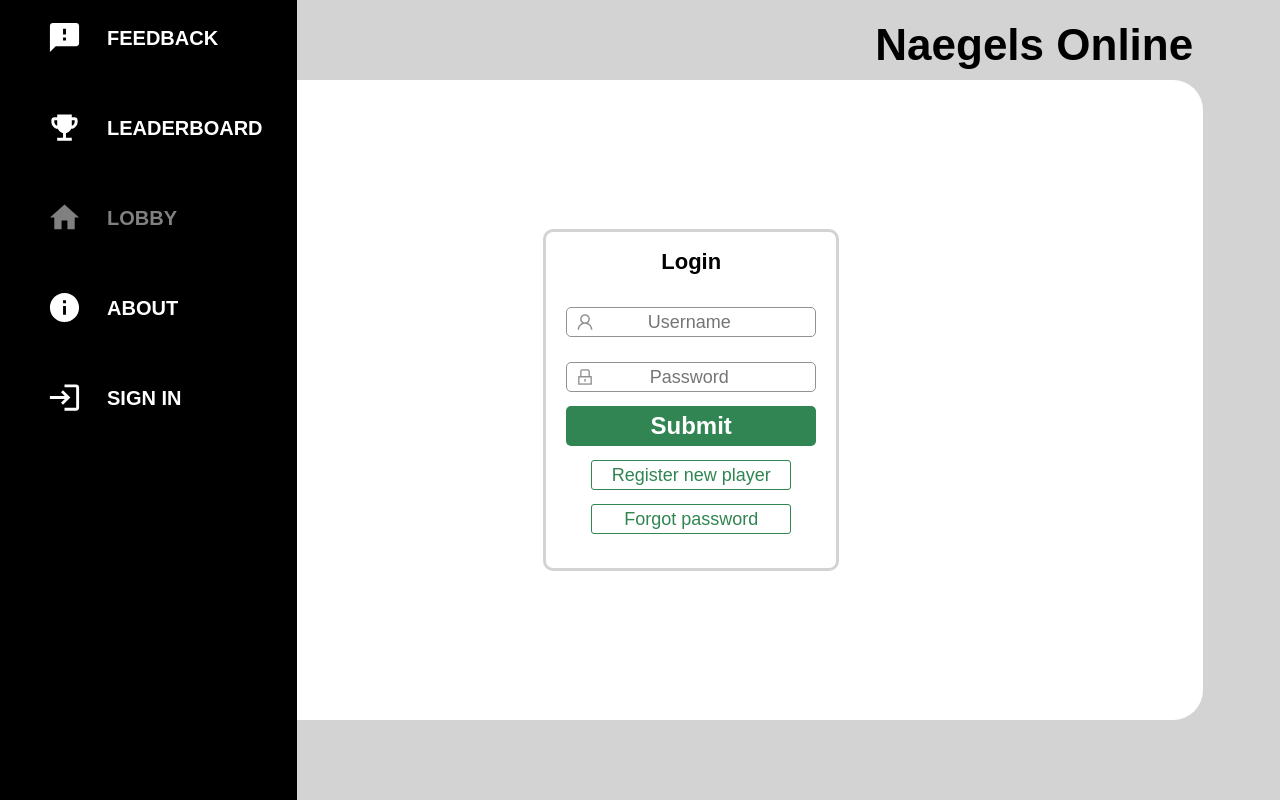
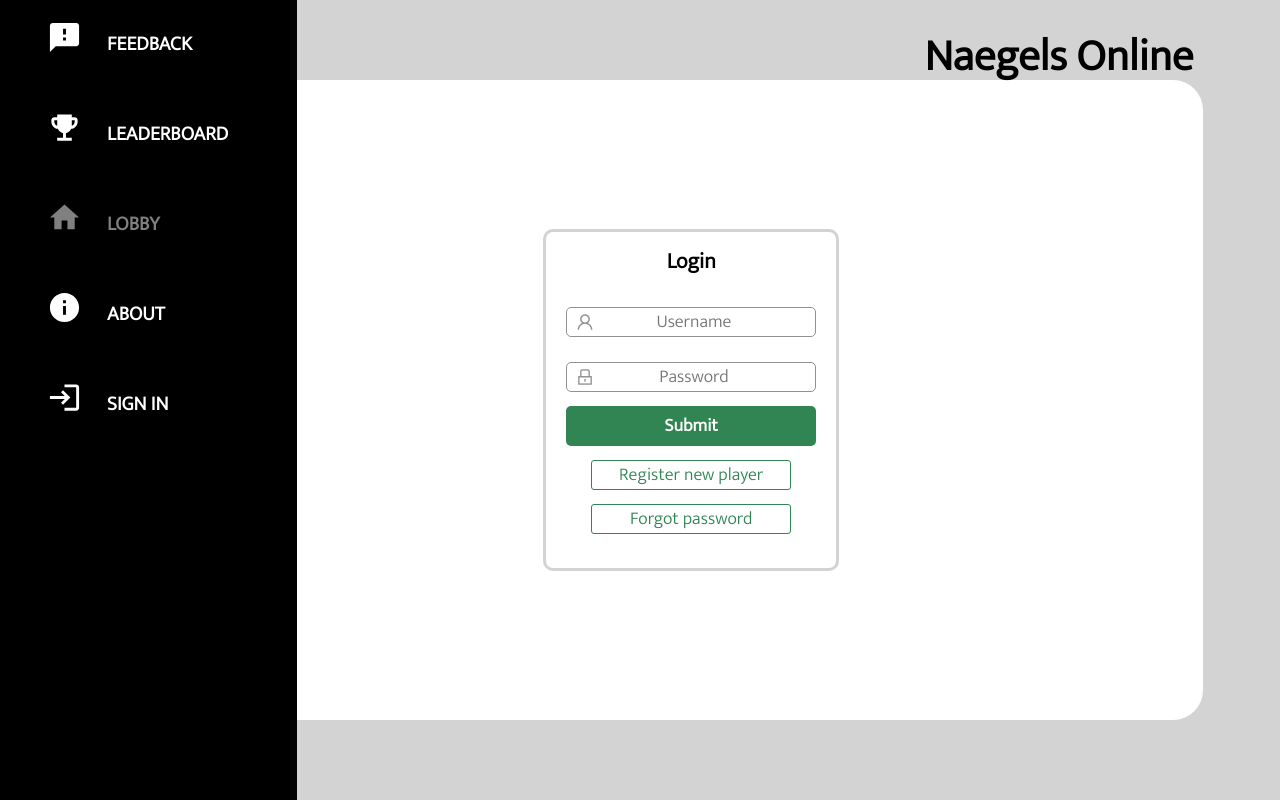
Before and after one commit to akadymov/naegels-app-responsive-ui, a React app: page / in a window 1280 px wide. Built offline with nearby package versions, Linux system fonts and the light colour scheme.

Commit message:
beautify forms + remove trash + favicon

```diff
--- a/public/index.html
+++ b/public/index.html
@@ -1,6 +1,9 @@
 <!DOCTYPE html>
 <html lang="en">
   <head>
+    <link rel="preconnect" href="https://fonts.googleapis.com">
+    <link rel="preconnect" href="https://fonts.gstatic.com" crossorigin>
+    <link href="https://fonts.googleapis.com/css2?family=Mukta:wght@300&display=swap" rel="stylesheet">
     <meta charset="utf-8" />
     <meta name="viewport" content="width=device-width, initial-scale=1" />
     <title>Naegels Card Game Online</title>
--- a/src/components/form-button/form-button.css
+++ b/src/components/form-button/form-button.css
@@ -1,9 +1,10 @@
 .form-button{
     text-align: center;
-    font-family: arial;
+    font-family: Mukta;
     cursor: pointer;
     display: block;
     margin: auto;
+    font-family: Mukta;
 }
 
 .form-button[type=submit]{
@@ -17,7 +18,7 @@
     border-radius: 5px;
 
     font-weight: bold;
-    font-size: 24px;
+    font-size: 18px;
     line-height: 28px;
 
     color: #FFFFFF;
--- a/src/components/form-container/form-container.css
+++ b/src/components/form-container/form-container.css
@@ -9,7 +9,7 @@
 }
 
 .form-title{
-    font-family: Arial;
+    font-family: Mukta;
     font-weight: bold;
     color: black;
     font-size: 22px;
--- a/src/components/form-container/form-container.js
+++ b/src/components/form-container/form-container.js
@@ -11,7 +11,6 @@ export default class FormContainer extends React.Component{
     }
 
     render() {
-        console.log(this.props)
         return(
             <div class="form-container" onKeyPress={this.props.onKeyPress}>
                 <div class="form-title">{this.props.title}</div>
--- a/src/components/form-input-field/form-input-field.css
+++ b/src/components/form-input-field/form-input-field.css
@@ -1,7 +1,7 @@
 .form-input-field{
     text-align: center;
     width: 250px;
-    font-family: Arimo;
+    font-family: Mukta;
 
     box-sizing: border-box;
     border-radius: 5px;
--- a/src/components/main-logo/main-logo.css
+++ b/src/components/main-logo/main-logo.css
@@ -25,7 +25,7 @@
 
 .main-logo-text{
     color: black;
-    font-family: Arial;
+    font-family: Mukta;
     font-weight: bold;
 }
 
--- a/src/components/main-logo/main-logo.js
+++ b/src/components/main-logo/main-logo.js
@@ -9,7 +9,6 @@ export default class MainLogo extends React.Component{
     }
 
     render() {
-        console.log(this.props)
         return (
             <div className={`main-logo-container ${ this.props.isMobile ? "mobile" : (this.props.isDesktop ? "desktop" : "tablet")} ${ this.props.isPortrait ? "portrait" : "landscape"}`}>
                 <p className={`main-logo-text ${ this.props.isMobile ? "mobile" : (this.props.isDesktop ? "desktop" : "tablet")} ${ this.props.isPortrait ? "portrait" : "landscape"}`}>Naegels Online</p>
--- a/src/components/nav-menu/nav-menu.css
+++ b/src/components/nav-menu/nav-menu.css
@@ -114,7 +114,7 @@
     vertical-align: top;
     text-align: left;
     color: white;
-    font-family: Arial;
+    font-family: Mukta;
     font-weight: bold;
     font-size: 20px;
 }
--- a/src/sections/login/login.js
+++ b/src/sections/login/login.js
@@ -16,18 +16,14 @@ export default class Login extends React.Component{
         this.state = {
             title: 'Login',
             textFieldsList: [
-                {id:"username", name:"username", type: "text", placeholder: "Username      ", onChange: this.handleUsernameChange, errorMessage: "", value: "", onClick: this.clearErrorMessage},
+                {id:"username", name:"username", type: "text", text: this.props.match.params.username ? this.props.match.params.username : '', placeholder: "Username      ", onChange: this.handleUsernameChange, errorMessage: "", value: "", onClick: this.clearErrorMessage},
                 {id:"password", name:"password", type: "password", placeholder: "Password      ", onChange: this.handlePasswordChange, errorMessage: "", value: "", onClick: this.clearErrorMessage}
             ],
             submitButtonList: [
                 {type:"Submit", text:"Submit", onSubmit: this.SendLoginRequest},
                 {type:"secondary", text:"Register new player", onSubmit: () => this.props.history.push('/register/')},
                 {type:"secondary", text:"Forgot password", onSubmit: () => this.props.history.push('/forgot-password/')}
-            ],
-            email:'',
-            password:'',
-            repeatPassword:'',
-            username:''
+            ]
         }
     };
 
--- a/src/sections/registration-succeed/registration-succeed.js
+++ b/src/sections/registration-succeed/registration-succeed.js
@@ -12,7 +12,7 @@ export default class RegistrationSucceed extends React.Component{
             title: 'Successful registration',
             textFieldsList: [],
             submitButtonList: [
-                {type:"Submit", text:"Login", onSubmit: () => this.props.history.push('/signin')},
+                {type:"Submit", text:"Login", onSubmit: () => this.props.history.push('/signin/' + this.props.match.params.username)},
                 {type:"secondary", text:"Register another user", onSubmit: () => this.props.history.push('/register')}
             ]
       };
```
Also changed, not shown: public/favicon.ico (added).
